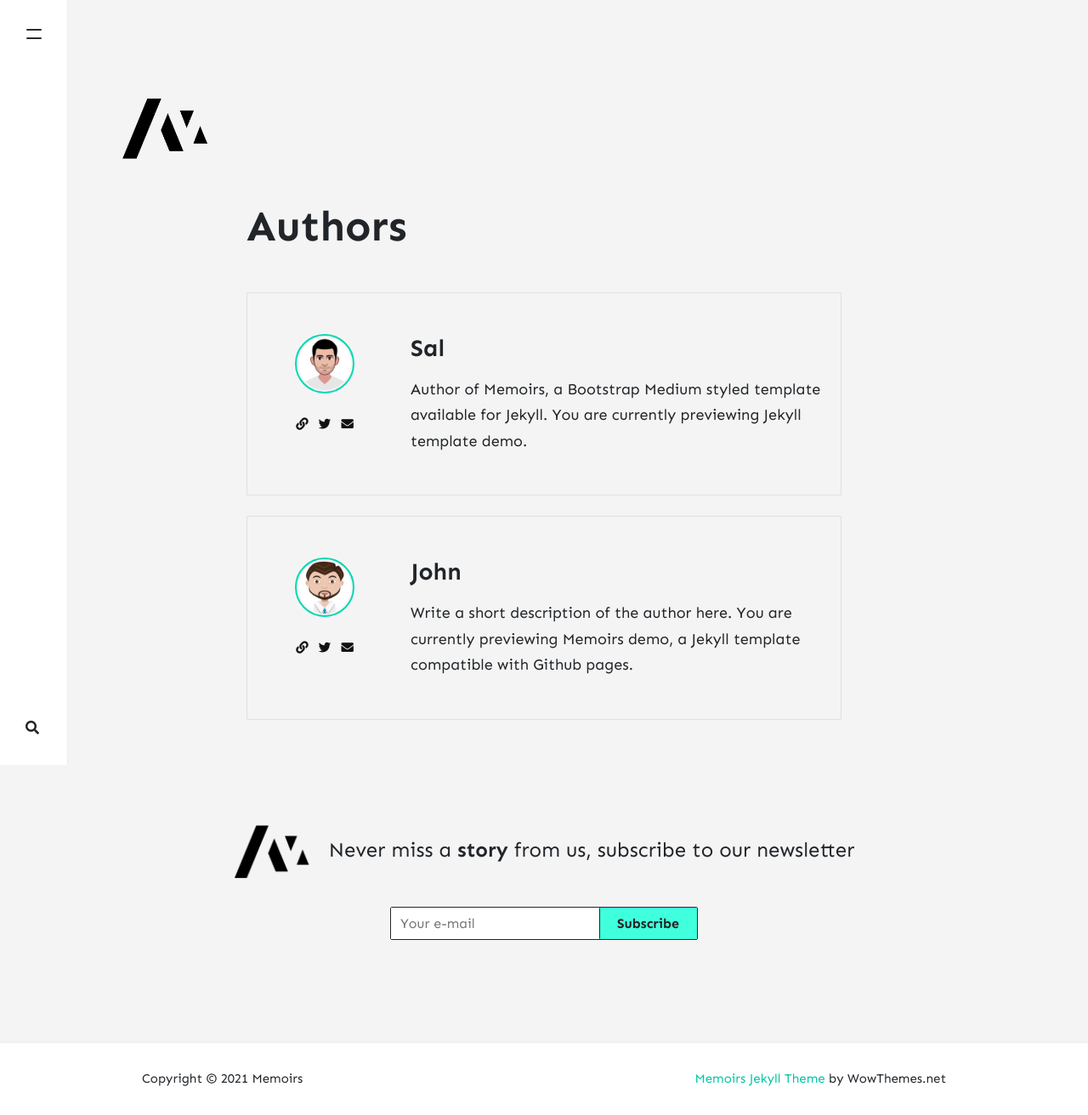
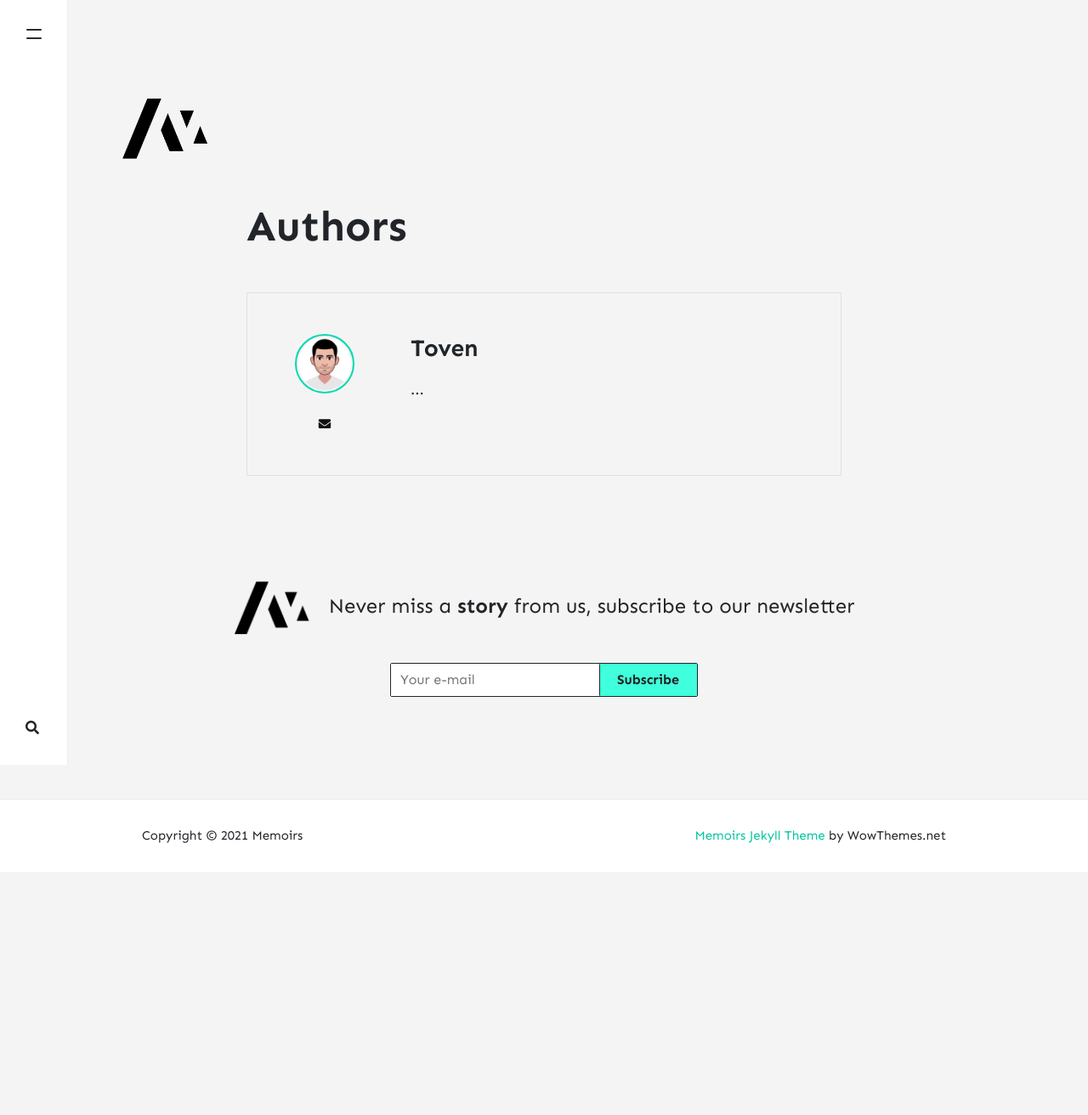
Before and after one commit to TovenBae/tovenbae.github.io, a Jekyll site: the page built from _pages/authors.html, in a window 1280 px wide. Shown: the whole page at 85% size. Built offline with Jekyll 4.4.1, drawn with Linux system fonts in a browser that asks for light colours; nearby versions of some CDN libraries; comment, search, counter and statistics services are not loaded; after the commit the page ends 1026 px from its top, so only the background shows below that.

Commit message:
change sidebar, #1

```diff
--- a/Gemfile
+++ b/Gemfile
@@ -19,5 +19,4 @@ group :jekyll_plugins do
     gem 'bootstrap', '~> 4.4.1'
     gem 'kramdown'
     gem 'rouge'
-    gem "activesupport", ">= 6.0.3.1"
 end
--- a/_config.yml
+++ b/_config.yml
@@ -2,7 +2,7 @@
 name: "Memoirs"
 title: "Memoirs"
 url: "https://tovenbae.github.io/"
-description: "I will take you on the fabulous world of exploration. Travel, culture, lifestyle. Eat, Pray, Love!"
+description: "내 주위 풀, 꽃, 나무, 동물 그리고 IT"
 logo: 'assets/images/logo.png'
 favicon: 'assets/images/logo.png'
 baseurl: ""
@@ -15,22 +15,14 @@ email: furtur3@gmail.com
 
 # Authors
 authors:
-  sal:
-    name: Sal
-    display_name: Sal
+  Toven:
+    name: Toven
+    display_name: Toven
     avatar: 'assets/images/avatar-sal.png'
     email: furtur3@gmail.com
-    web: https://www.wowthemes.net/donate/
-    twitter: https://twitter.com/wowthemesnet
-    description: "Author of Memoirs, a Bootstrap Medium styled template available for Jekyll. You are currently previewing Jekyll template demo."
-  john:
-    name: John
-    display_name: John
-    avatar: 'assets/images/avatar.png'
-    email: furtur3@gmail.com
-    web: https://www.wowthemes.net
-    twitter: https://twitter.com/wowthemesnet
-    description: "Write a short description of the author here. You are currently previewing Memoirs demo, a Jekyll template compatible with Github pages."
+#    web: https://www.wowthemes.net/donate/
+#    twitter: https://twitter.com/wowthemesnet
+    description: "..."
 
 # Plugins
 plugins:
--- a/_layouts/default.html
+++ b/_layouts/default.html
@@ -51,6 +51,8 @@
     <ul>
         <h3>Navigation</h3>
         <li><a href="{{ site.baseurl }}/">Home</a></li>
+        <li><a href="{{ site.baseurl }}/plant">식물</a></li>
+        <li><a href="{{ site.baseurl }}/it">IT</a></li>
         <li><a href="{{ site.baseurl }}/about">About</a></li>
         <li><a href="{{ site.baseurl }}/authors">Contributors <span class="badge badge-primary">new</span></a></li>
         <li><a target="_blank" href="https://bootstrapstarter.com/jekyll-theme-memoirs/">Get Memoirs</a></li>
```
Also changed, not shown: _posts/2021-07-22-github.io-Theme-적용.md (+35 -0 lines).
